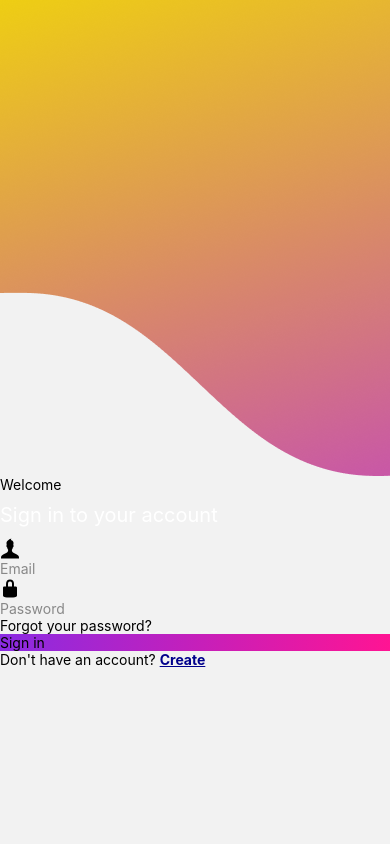
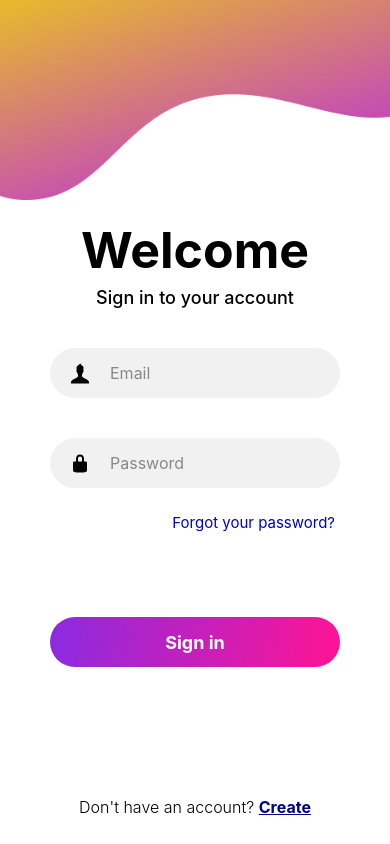
Before and after one commit to naikkajal/NutriScan, a React Native app: screen /Signup in a window 390 px wide. Built offline with nearby package versions, Linux system fonts and the light colour scheme.

Commit message:
login/signup

```diff
--- a/src/screens/login.jsx
+++ b/src/screens/login.jsx
@@ -3,8 +3,7 @@ import { StyleSheet, Text, View, Image, TextInput, KeyboardAvoidingView, Platfor
 import Entypo from '@expo/vector-icons/Entypo';
 import { LinearGradient } from 'expo-linear-gradient';
 import { useNavigation } from '@react-navigation/native';
-import { auth } from '../../firebase';
-import { signInWithEmailAndPassword } from 'firebase/auth';
+import axios from 'axios';
 
 const Login = () => {
   const navigation = useNavigation();
@@ -17,8 +16,12 @@ const Login = () => {
 
   const handleSignin = async () => {
     try {
-      await signInWithEmailAndPassword(auth, email, password);
+      const response = await axios.post('http://localhost:5011/login', { email, password });
+      if (response.data.status === "ok") {
         navigation.navigate("Main");
+      } else {
+        Alert.alert('Error', response.data.data);
+      }
     } catch (error) {
       console.error(error.message);
       Alert.alert('Error', error.message);
@@ -89,62 +92,101 @@ const Login = () => {
 export default Login;
 
 const styles = StyleSheet.create({
-    welcontainer:{
-        alignContent:"center"
+  container: {
+    backgroundColor: "white",
+    flex: 1,
   },
-    weltext:{
-        textAlign:"center",
-        marginTop:100,
-        fontSize:35,
-        fontWeight:"bold"
+  innerContainer: {
+    flexGrow: 1,
+    justifyContent: 'flex-start',
   },
-    logtext:{
-        textAlign:"center",
-        marginTop:10,
-        fontSize:20,
-        fontWeight:"bold"
+  content: {
+    marginTop: 0,
   },
-    usercontainer:{
-      backgroundColor:"lightgrey",
-      flexDirection:"row",
-      marginTop:70,
-      height:60,
-      marginHorizontal:55,
-      borderRadius:50
+  image: {
+    width: "100%",
+    height: 200,
+    marginTop: 0,
   },
-    usertext:{
-      marginLeft:30
+  hellocontainer: {
+    marginTop: 20,
   },
-    passcontainer:{
-      backgroundColor:"lightgrey",
-      flexDirection:"row",
-      marginTop:40,
-      height:60,
-      marginHorizontal:50,
-      borderRadius:50
+  hellotext: {
+    textAlign: "center",
+    fontSize: 50,
+    fontWeight: "bold",
   },
-    forgottext:{
-      textAlign:"right",
-      marginRight:60,
-      marginTop:16,
-      color:"darkblue"
+  signintext: {
+    textAlign: "center",
+    fontSize: 18,
+    fontWeight: "530",
+    marginBottom: 20,
+    marginTop: 7,
   },
-    signinbutton:{
-      backgroundColor:"firebrick",
-      height:50,
-      marginTop:30,
-      marginHorizontal:50,
-      borderRadius:50,
-      alignItems:"center",
+  usernamecontainer: {
+    backgroundColor: "#f1f1f1",
+    flexDirection: "row",
+    borderRadius: 50,
+    marginHorizontal: 50,
+    marginVertical: 20,
+    elevation: 10,
+    height: 50,
+    alignItems: "center",
   },
-    signintext:{
-      textAlign:"centre",
-      color:"white",
-      fontSize:20,
-      marginVertical:10
+  usernametext: {
+    marginLeft: 10,
+    flex: 1,
+    fontSize: 16,
+    height: "100%",
+    borderRadius: 50,
+    paddingHorizontal: 10,
   },
-    createtext:{
-      textAlign:"center",
-      marginTop:200
-    }
-})
+  usericon: {
+    marginLeft: 20,
+  },
+  passwordcontainer: {
+    backgroundColor: "#f1f1f1",
+    flexDirection: "row",
+    borderRadius: 50,
+    marginHorizontal: 50,
+    marginVertical: 20,
+    elevation: 10,
+    height: 50,
+    alignItems: "center",
+  },
+  forgotcontainer: {
+    textAlign: "right",
+    marginRight: 55,
+    marginVertical: 5,
+    color: "mediumblue",
+    fontWeight: "400",
+    fontSize: 15,
+  },
+  signcontainer: {
+    marginTop: 70,
+    marginHorizontal: 50,
+  },
+  signtext: {
+    fontSize: 18,
+    fontWeight: "bold",
+    color: "white",
+    textAlign: "center",
+  },
+  gradientIconContainer: {
+    borderRadius: 50,
+    height: 50,
+    justifyContent: "center",
+    alignItems: "center",
+    marginVertical: 10,  // Added margin to separate buttons
+  },
+  donthaveacccountainer: {
+    marginTop: 120,
+    alignSelf: 'center',
+  },
+  donthaveacctext: {
+    textAlign: "center",
+    fontSize: 16,
+    fontWeight: "300",
+    alignSelf: 'center',
+  },
+});
--- a/src/screens/signup.jsx
+++ b/src/screens/signup.jsx
@@ -1,42 +1,49 @@
 import React, { useState } from 'react';
-import { StyleSheet, Text, View, Image, TextInput, TouchableOpacity, Alert } from 'react-native';
+import { StyleSheet, Text, View, Image, TextInput, TouchableOpacity, ScrollView, Alert } from 'react-native';
 import Entypo from '@expo/vector-icons/Entypo';
 import { Fontisto } from '@expo/vector-icons';
 import { LinearGradient } from 'expo-linear-gradient';
 import { useNavigation } from '@react-navigation/native';
-import { createUserWithEmailAndPassword } from 'firebase/auth';
-import { auth } from '../../firebase'; // Adjust the path to your firebase.js file
+import axios from 'axios';
 
 const Signup = () => {
   const [username, setUsername] = useState('');
   const [email, setEmail] = useState('');
   const [mobile, setMobile] = useState('');
   const [password, setPassword] = useState('');
+  const [userType, setUserType] = useState('');
+  const [secretText, setSecretText] = useState('');
   const navigation = useNavigation();
 
   const handleRegister = () => {
-    if (email === '' || password === '') {
-      Alert.alert('Error', 'Email and Password fields cannot be empty');
-      return;
+    const userData = {
+      name: username,
+      email,
+      mobile,
+      password,
+      userType
+    };
+
+    if (userType === 'Admin' && secretText !== 'Text1243') {
+      return Alert.alert('Invalid Admin');
     }
 
-    createUserWithEmailAndPassword(auth, email, password)
-      .then(() => {
-        Alert.alert('Success', 'User account created & signed in!');
+    axios.post('http://192.168.1.30:5001/register', userData)
+      .then(res => {
+        if (res.data.status === 'ok') {
+          Alert.alert('Success', 'Registered Successfully!');
           navigation.navigate('Login');
+        } else {
+          Alert.alert('Error', JSON.stringify(res.data));
+        }
       })
       .catch(error => {
-        if (error.code === 'auth/email-already-in-use') {
-          Alert.alert('Error', 'That email address is already in use!');
-        } else if (error.code === 'auth/invalid-email') {
-          Alert.alert('Error', 'That email address is invalid!');
-        } else {
         Alert.alert('Error', error.message);
-        }
       });
   };
 
   return (
+    <ScrollView contentContainerStyle={{ flexGrow: 1 }} showsVerticalScrollIndicator={false} keyboardShouldPersistTaps={'always'} style={{ backgroundColor: 'white' }}>
       <View style={styles.content}>
         <Image source={require("../images/topimg.png")} style={styles.image} />
 
@@ -100,8 +107,9 @@ const Signup = () => {
           </Text>
         </TouchableOpacity>
       </View>
+    </ScrollView>
   );
-}
+};
 
 export default Signup;
 
```
Lines whose indentation alone changed are shown as unchanged.
